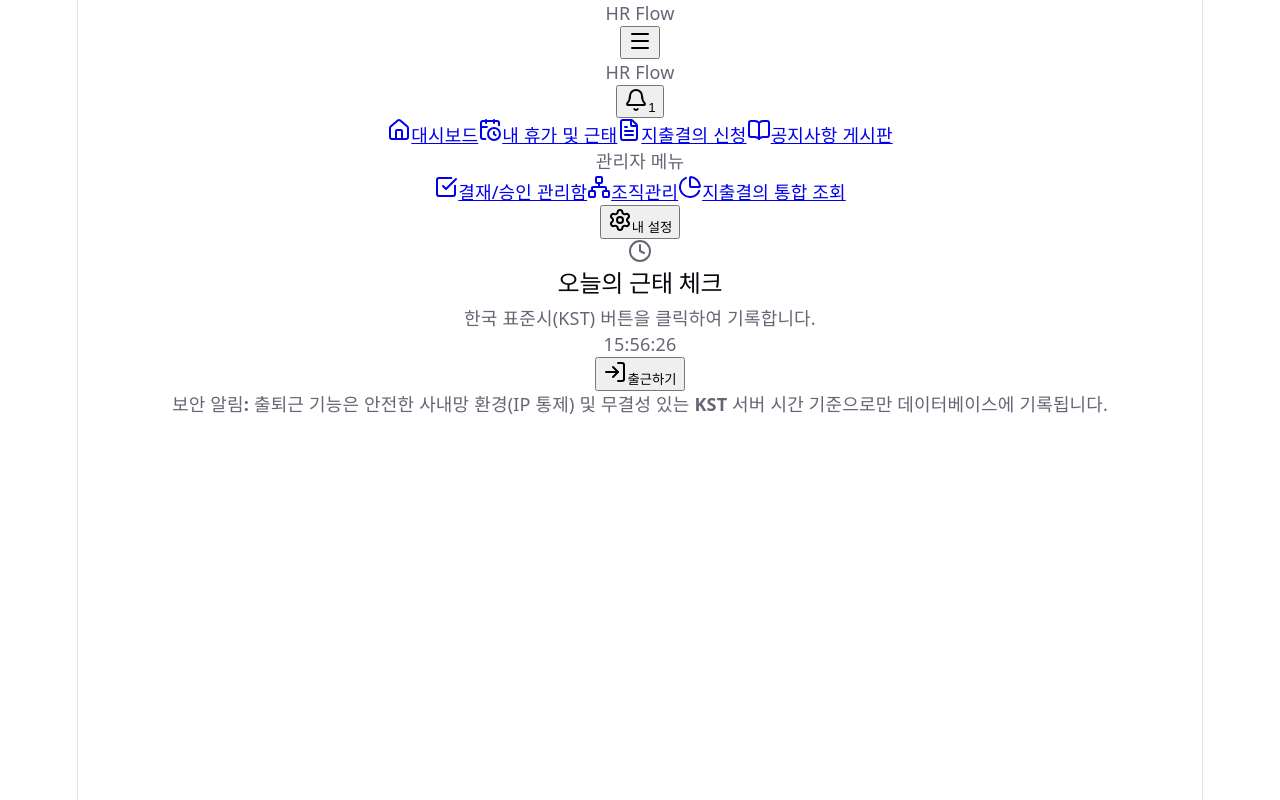
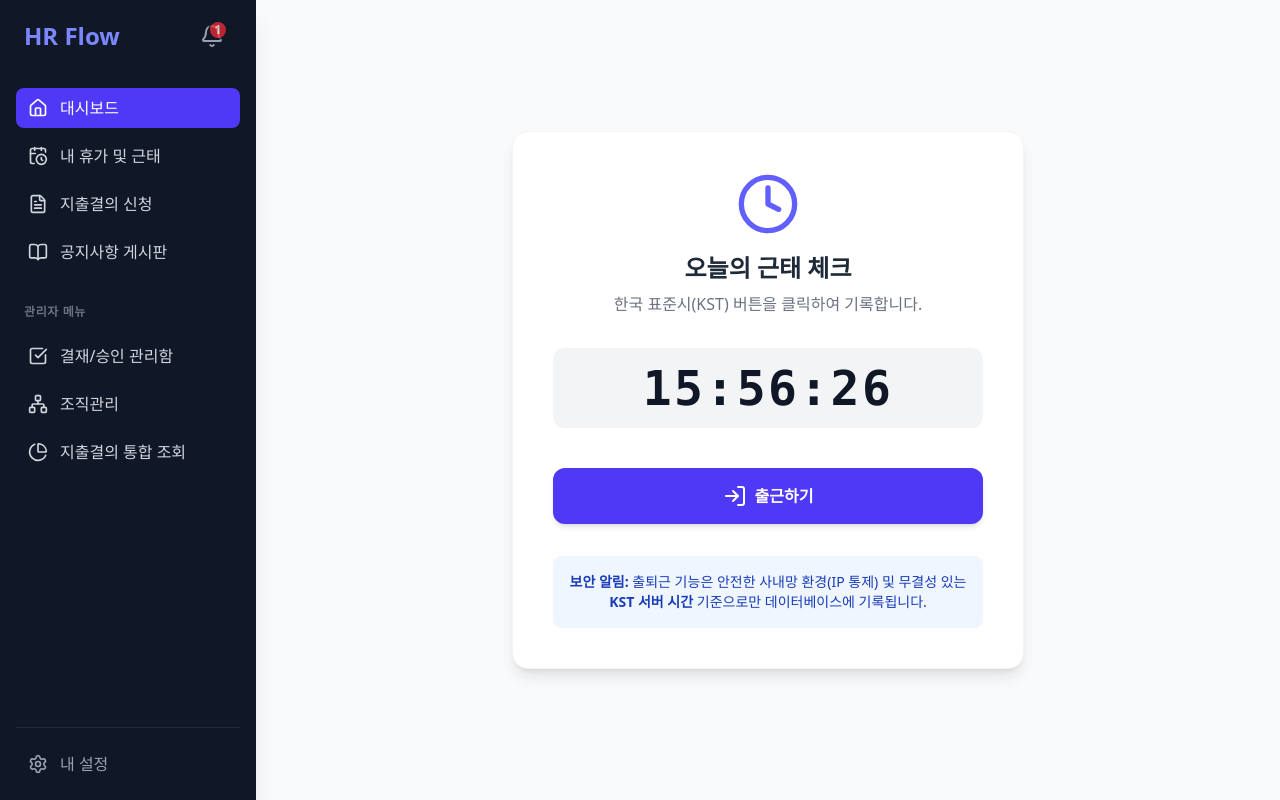
Before and after one commit to bizpeer/hrspending, a React (Vite) app in the folder client/: page /#/dashboard in a window 1280 px wide. Built offline with nearby package versions, Linux system fonts and the light colour scheme.

Commit message:
Fix Tailwind CSS not applying (add vite plugin and restructure index.css)

```diff
--- a/client/package.json
+++ b/client/package.json
@@ -20,6 +20,7 @@
   },
   "devDependencies": {
     "@eslint/js": "^9.39.4",
+    "@tailwindcss/vite": "^4.2.2",
     "@types/node": "^24.12.0",
     "@types/react": "^19.2.14",
     "@types/react-dom": "^19.2.3",
--- a/client/src/index.css
+++ b/client/src/index.css
@@ -1,111 +1,10 @@
-:root {
-  --text: #6b6375;
-  --text-h: #08060d;
-  --bg: #fff;
-  --border: #e5e4e7;
-  --code-bg: #f4f3ec;
-  --accent: #aa3bff;
-  --accent-bg: rgba(170, 59, 255, 0.1);
-  --accent-border: rgba(170, 59, 255, 0.5);
-  --social-bg: rgba(244, 243, 236, 0.5);
-  --shadow:
-    rgba(0, 0, 0, 0.1) 0 10px 15px -3px, rgba(0, 0, 0, 0.05) 0 4px 6px -2px;
+@import "tailwindcss";
 
-  --sans: system-ui, 'Segoe UI', Roboto, sans-serif;
-  --heading: system-ui, 'Segoe UI', Roboto, sans-serif;
-  --mono: ui-monospace, Consolas, monospace;
-
-  font: 18px/145% var(--sans);
-  letter-spacing: 0.18px;
-  color-scheme: light dark;
-  color: var(--text);
-  background: var(--bg);
-  font-synthesis: none;
-  text-rendering: optimizeLegibility;
-  -webkit-font-smoothing: antialiased;
-  -moz-osx-font-smoothing: grayscale;
-
-  @media (max-width: 1024px) {
-    font-size: 16px;
-  }
-}
-
-@media (prefers-color-scheme: dark) {
-  :root {
-    --text: #9ca3af;
-    --text-h: #f3f4f6;
-    --bg: #16171d;
-    --border: #2e303a;
-    --code-bg: #1f2028;
-    --accent: #c084fc;
-    --accent-bg: rgba(192, 132, 252, 0.15);
-    --accent-border: rgba(192, 132, 252, 0.5);
-    --social-bg: rgba(47, 48, 58, 0.5);
-    --shadow:
-      rgba(0, 0, 0, 0.4) 0 10px 15px -3px, rgba(0, 0, 0, 0.25) 0 4px 6px -2px;
-  }
-
-  #social .button-icon {
-    filter: invert(1) brightness(2);
-  }
-}
-
-#root {
-  width: 1126px;
-  max-width: 100%;
-  margin: 0 auto;
-  text-align: center;
-  border-inline: 1px solid var(--border);
-  min-height: 100svh;
-  display: flex;
-  flex-direction: column;
-  box-sizing: border-box;
+@theme {
+  --font-sans: system-ui, 'Segoe UI', Roboto, sans-serif;
+  --font-mono: ui-monospace, Consolas, monospace;
 }
 
 body {
   margin: 0;
 }
-
-h1,
-h2 {
-  font-family: var(--heading);
-  font-weight: 500;
-  color: var(--text-h);
-}
-
-h1 {
-  font-size: 56px;
-  letter-spacing: -1.68px;
-  margin: 32px 0;
-  @media (max-width: 1024px) {
-    font-size: 36px;
-    margin: 20px 0;
-  }
-}
-h2 {
-  font-size: 24px;
-  line-height: 118%;
-  letter-spacing: -0.24px;
-  margin: 0 0 8px;
-  @media (max-width: 1024px) {
-    font-size: 20px;
-  }
-}
-p {
-  margin: 0;
-}
-
-code,
-.counter {
-  font-family: var(--mono);
-  display: inline-flex;
-  border-radius: 4px;
-  color: var(--text-h);
-}
-
-code {
-  font-size: 15px;
-  line-height: 135%;
-  padding: 4px 8px;
-  background: var(--code-bg);
-}
--- a/client/vite.config.ts
+++ b/client/vite.config.ts
@@ -1,9 +1,10 @@
 import { defineConfig } from 'vite'
 import react from '@vitejs/plugin-react'
+import tailwindcss from '@tailwindcss/vite'
 
 // https://vitejs.dev/config/
 export default defineConfig({
-  plugins: [react()],
+  plugins: [react(), tailwindcss()],
   // Cloudflare Pages 등 일반 배포를 위해 base를 '/'로 다시 설정
   base: '/',
 })
```
Also changed, not shown: 1 other file (tests, documents, lock files or other folders).
